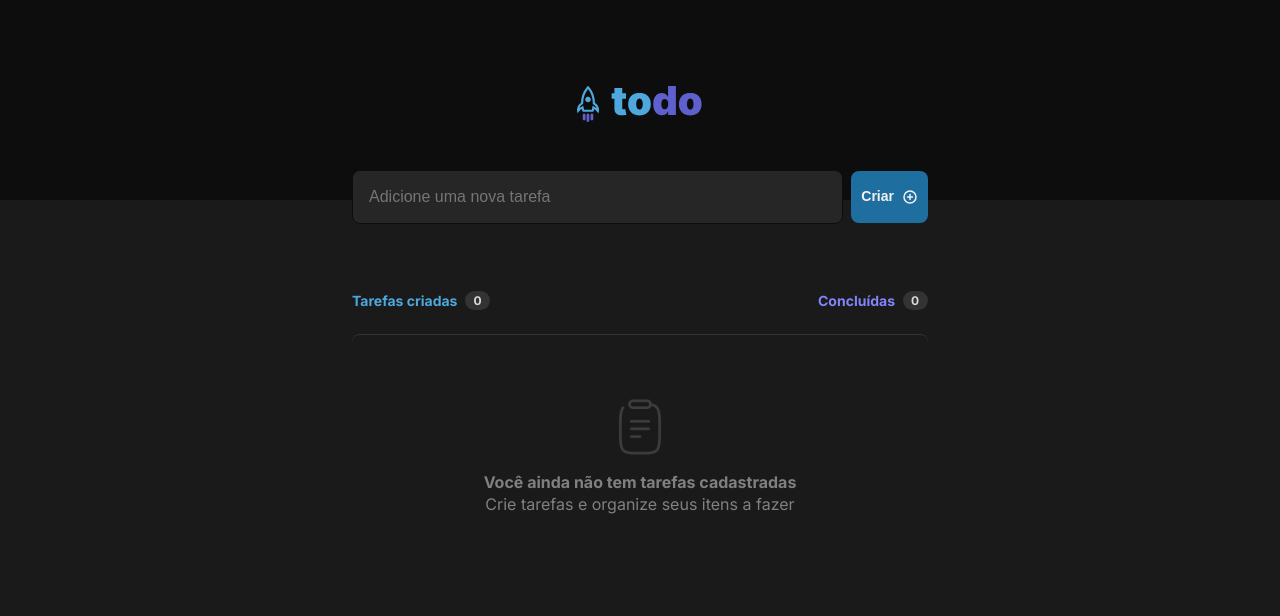
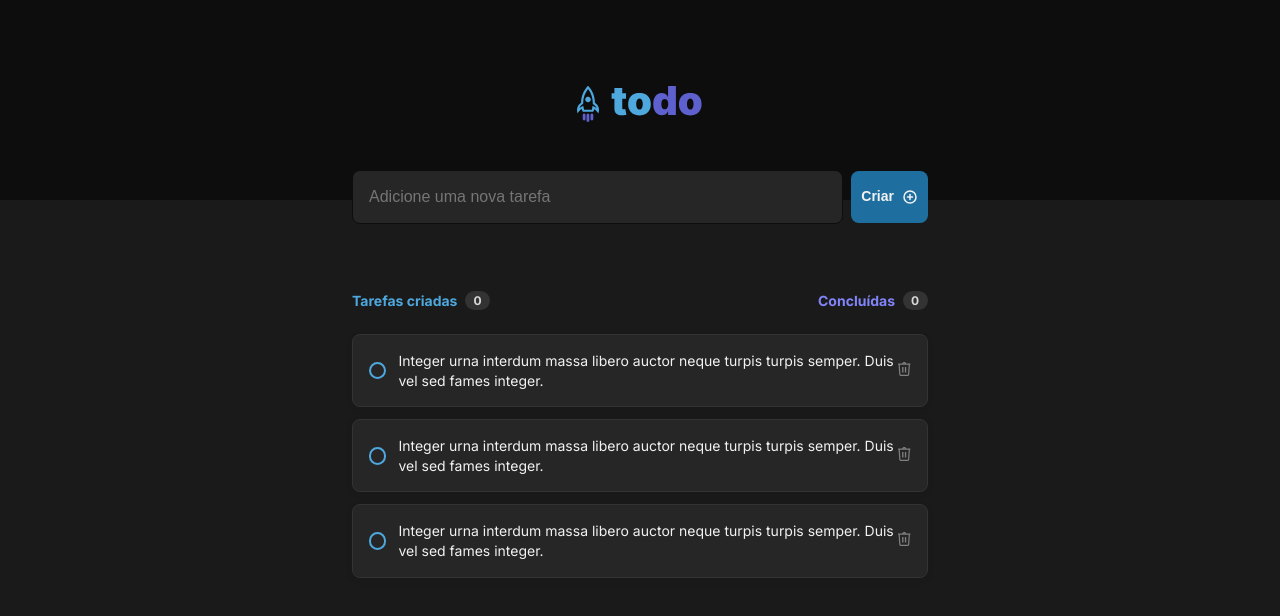
Before and after one commit to martinsgabriel1956/todo_ignite, a React (Vite) app: page / in a window 1280 px wide. Shown: the top 616 px of the page. Built offline with nearby package versions, Linux system fonts and the light colour scheme.

Commit message:
feat: Creating and styling Task component

```diff
--- /dev/null
+++ b/src/components/Task/index.tsx
@@ -0,0 +1,29 @@
+import { useState } from "react";
+import { Trash } from "phosphor-react";
+import styles from './styles.module.css';
+
+export const Task: React.FC = () => {
+  const [isChecked, setIsChecked] = useState(false);
+
+  function handleChecked() {
+    setIsChecked(!isChecked);
+  }
+
+  return (
+    <div className={styles.taskContainer}>
+      <div className={styles.taskContent}>
+        <div className={styles.checkboxContainer} >
+          <label htmlFor="check"></label>
+          <input type="checkbox" id="check" onClick={handleChecked} />
+          {isChecked && (
+            <img src="/src/assets/check.svg" alt="Fala comigo" />
+          )}
+        </div>
+        <p className={isChecked ? styles.isChecked : ""}>Integer urna interdum massa libero auctor neque turpis turpis semper. Duis vel sed fames integer.</p>
+      </div>
+      <button className="">
+        <img src="/src/assets/trash.svg" alt="Fala comigo" />
+      </button>
+    </div>
+  )
+}
--- /dev/null
+++ b/src/components/Task/styles.module.css
@@ -0,0 +1,61 @@
+.taskContainer {
+  display: flex;
+  align-items: center;
+  justify-content: space-between;
+
+  padding: 1rem;
+  background-color: var(--gray-500);
+  box-shadow: 0px 2px 8px rgba(0, 0, 0, 0.06);
+  border-radius: 8px;
+  border: 1px solid var(--gray-400);
+}
+
+.taskContainer:not(:last-child) {
+  margin-bottom: 0.75rem;
+}
+
+.taskContent {
+  display: flex;
+  align-items: center;
+  gap: 0.75rem;
+  font-weight: 400;
+  font-size: 0.875rem;
+  line-height: 140%;
+  color: var(--gray-100);
+}
+
+.taskContent .checkboxContainer {
+  display: flex;
+  position: relative;
+}
+
+.taskContent .checkboxContainer input[type="checkbox"] {
+  appearance: none;
+  width: 1.0906rem;
+  height: 1.0906rem;
+  border: 2px solid var(--blue);
+  border-radius: 50%;
+  cursor: pointer;
+}
+
+.taskContent .checkboxContainer img {
+  content: "";
+  position: absolute;
+  top: 6px;
+  left: 4px;
+}
+
+.taskContent input[type="checkbox"]:checked {
+  border-color: var(--purple-dark);
+  background-color: var(--purple-dark);
+}
+
+.isChecked {
+  text-decoration: line-through;
+  color: var(--gray-300);
+}
+
+.taskContainer button {
+  background-color: transparent;
+  border: 0;
+}
--- a/src/pages/Home/index.tsx
+++ b/src/pages/Home/index.tsx
@@ -1,5 +1,6 @@
+import { PlusCircle } from 'phosphor-react';
 import styles from './styles.module.css';
-import { PlusCircle } from 'phosphor-react';
+import { Task } from '../../components/Task';
 
 export const Home: React.FC = () => {
   return (
@@ -23,13 +24,19 @@ export const Home: React.FC = () => {
           <span className={styles.concludedTask}>Concluídas <span className={styles.badge}>0</span></span>
         </div>
 
-        <div className={styles.withoutTask}>
+        <div className={styles.withTask}>
+          <Task />
+          <Task />
+          <Task />
+        </div>
+
+        {/* <div className={styles.withoutTask}>
           <img src="/src/assets/clipboard.svg" alt="" />
           <span className={styles.withoutTaskMessage}>
             <strong>Você ainda não tem tarefas cadastradas</strong> <br />
             Crie tarefas e organize seus itens a fazer
           </span>
-        </div>
+        </div> */}
       </div>
     </main>
   )
--- a/src/pages/Home/styles.module.css
+++ b/src/pages/Home/styles.module.css
@@ -117,6 +117,11 @@ form .createToDoButton:hover {
   color: var(--gray-200);
 }
 
+.withTask {
+  margin-top: 1.5rem;
+  margin-bottom: 1.5rem; /* Remover daqui a pouco */
+}
+
 .withoutTask {
   display: flex;
   align-items: center;
```
Also changed, not shown: src/assets/check.svg (added), src/assets/trash.svg (added).
